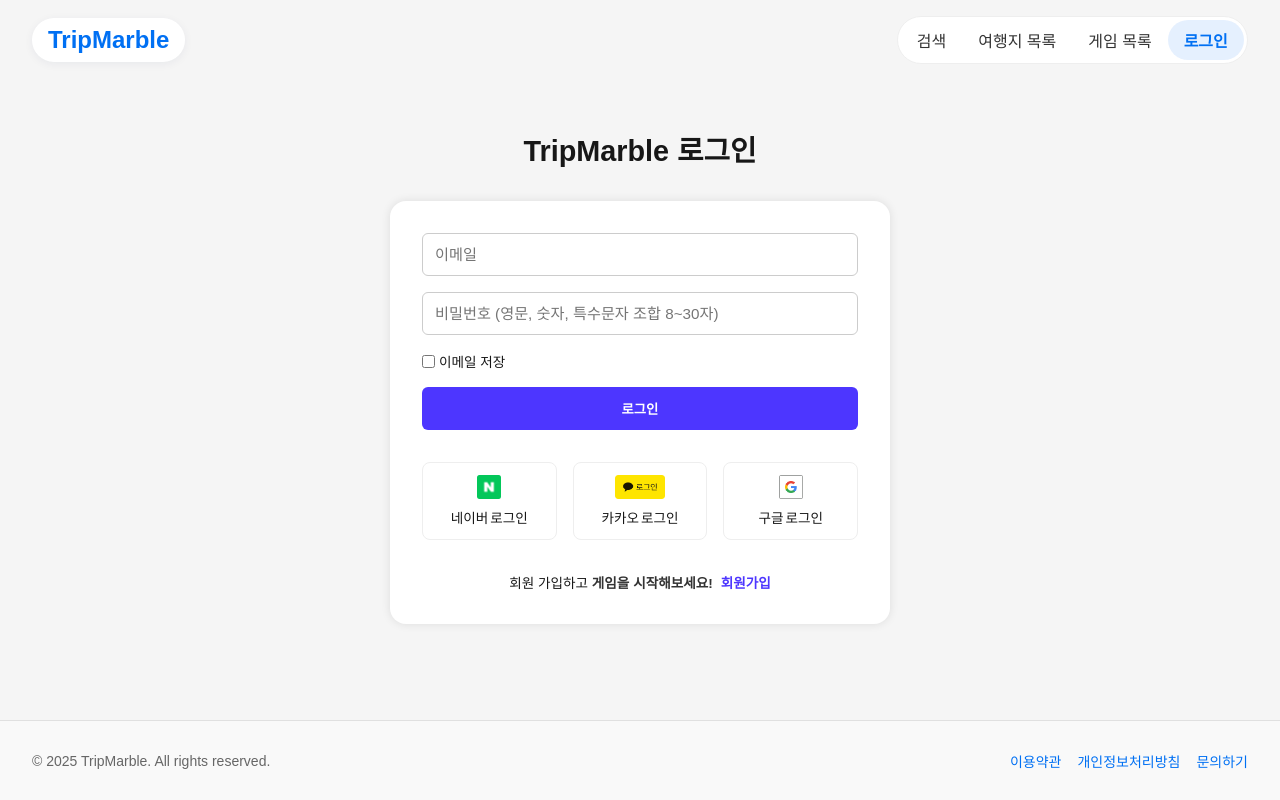
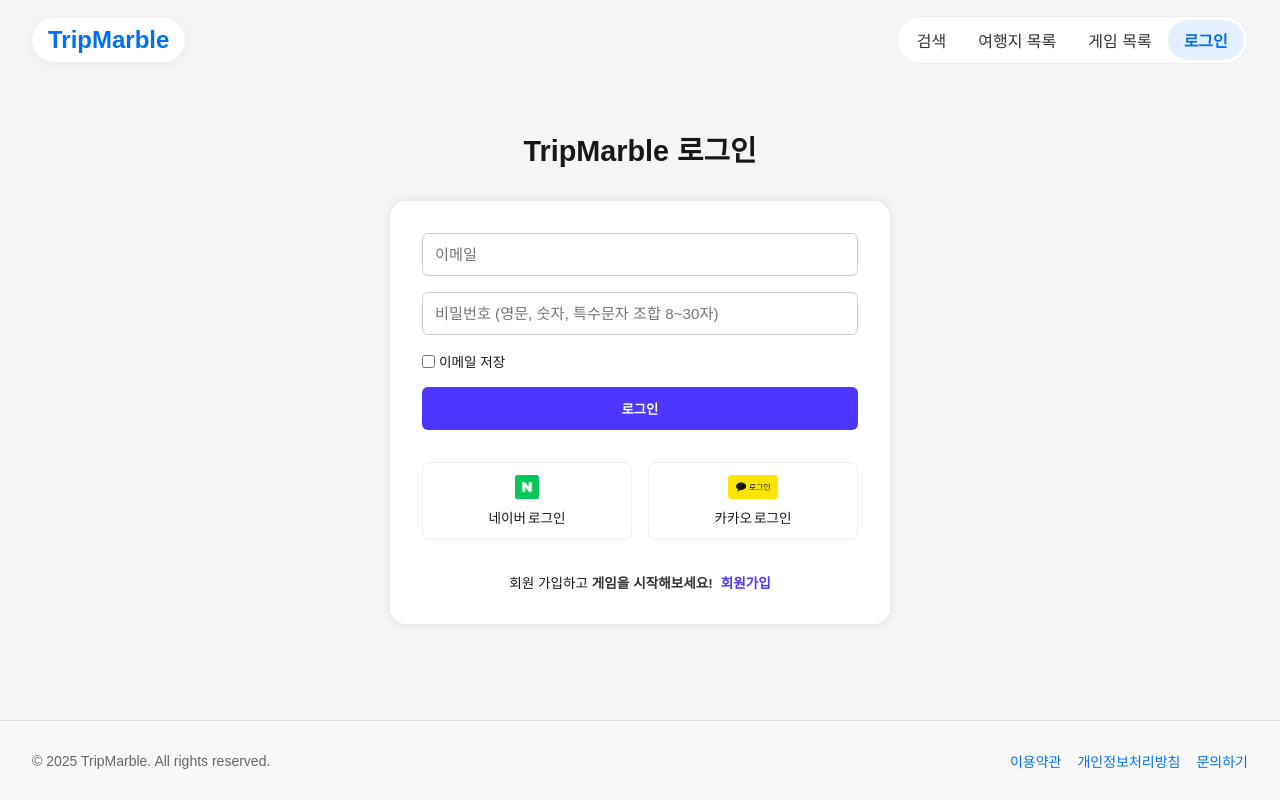
Before and after one commit to 8llow8llowMe/tripmarble, a Next.js app in the folder frontend/web/: page /login in a window 1280 px wide. Built offline with nearby package versions, Linux system fonts and the light colour scheme; no server answers.

Commit message:
[FE/web] fix: 구글로그인 제거

```diff
--- a/frontend/web/src/features/auth/login/LoginForm.tsx
+++ b/frontend/web/src/features/auth/login/LoginForm.tsx
@@ -3,7 +3,7 @@ import { useEffect, useState } from "react";
 import Link from "next/link";
 
 import styles from "./LoginForm.module.scss";
-import { google, kakao, naver } from "@/shared/assets/images/social-logo";
+import { kakao, naver } from "@/shared/assets/images/social-logo";
 import useLogin from "@/entities/users/hooks/useLogin";
 import { authApiClient } from "@/shared/lib/api/client";
 
@@ -52,7 +52,7 @@ export default function LoginPage() {
 
   const naverIcon = typeof naver === "string" ? naver : naver.src;
   const kakaoIcon = typeof kakao === "string" ? kakao : kakao.src;
-  const googleIcon = typeof google === "string" ? google : google.src;
+  // const googleIcon = typeof google === "string" ? google : google.src;
 
   return (
     <>
@@ -110,13 +110,13 @@ export default function LoginPage() {
           </div>
         </div>
 
-        <div className={styles.socialItem}>
+        {/* <div className={styles.socialItem}>
           <img src={googleIcon} alt="google" width={24} height={24} />
           <div className={styles.socialWord}>
             <a>구글</a>
             <a>로그인</a>
           </div>
-        </div>
+        </div> */}
       </div>
 
       <div className={styles.footer}>
```
